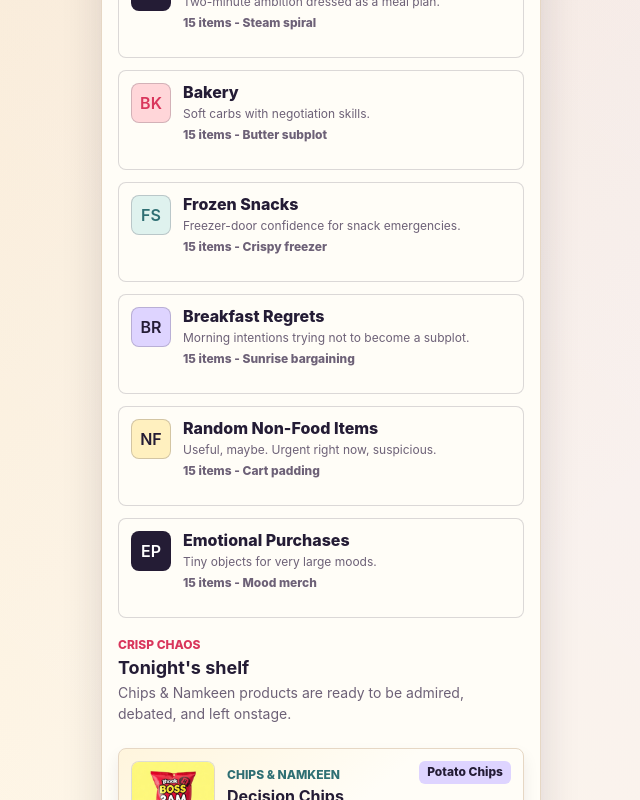
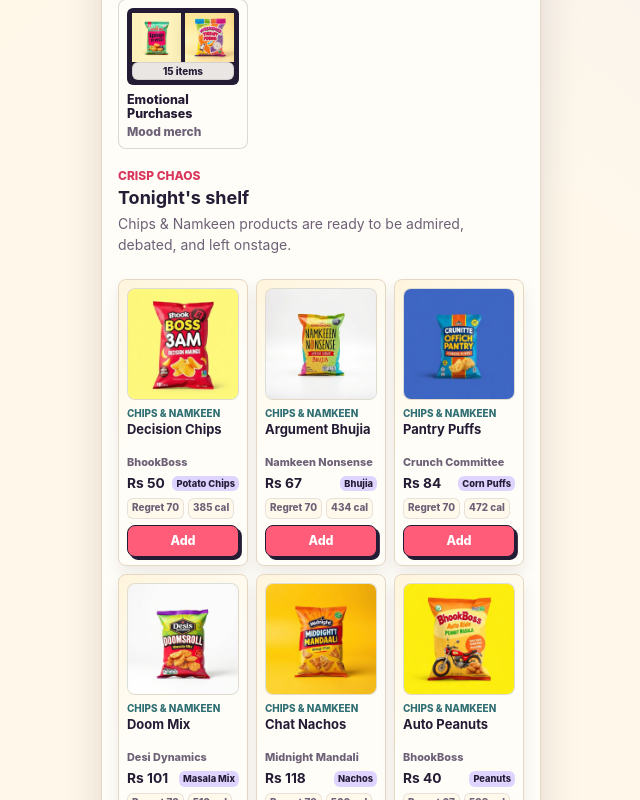
Before and after one commit to vedantlfc/BlinkaMart, a React (Vite) app: page / in a window 1280 px wide. Shown: the part 1340-2140 px from the top of the page, without its empty margins (319-959 px from the left). Built offline with nearby package versions, Linux system fonts and the light colour scheme.

Commit message:
Changed to Grid style

```diff
--- a/src/components/CategoryTile.tsx
+++ b/src/components/CategoryTile.tsx
@@ -1,16 +1,18 @@
 import type { ButtonHTMLAttributes } from "react";
-import type { Category } from "../data/catalog";
+import type { Category, Product } from "../data/catalog";
 
 export interface CategoryTileProps
   extends Omit<ButtonHTMLAttributes<HTMLButtonElement>, "children"> {
   category: Category;
   productCount: number;
+  representativeProducts?: Product[];
   active?: boolean;
 }
 
 export function CategoryTile({
   category,
   productCount,
+  representativeProducts = [],
   active = false,
   className = "",
   type = "button",
@@ -32,15 +34,23 @@ export function CategoryTile({
       type={type}
       {...props}
     >
-      <span className="category-tile__mark" aria-hidden="true">
-        {category.mark}
+      <span className="category-tile__art" aria-hidden="true">
+        {representativeProducts.slice(0, 2).map((product) => (
+          <img
+            alt=""
+            key={product.id}
+            loading="lazy"
+            src={product.imageSrc}
+          />
+        ))}
+        {representativeProducts.length === 0 ? (
+          <span className="category-tile__mark">{category.mark}</span>
+        ) : null}
+        <span className="category-tile__count">{productCount} items</span>
       </span>
       <span className="category-tile__body">
         <span className="category-tile__name">{category.name}</span>
-        <span className="category-tile__description">{category.description}</span>
-        <span className="category-tile__meta">
-          {productCount} items - {category.vibe}
-        </span>
+        <span className="category-tile__meta">{category.vibe}</span>
       </span>
     </button>
   );
--- a/src/components/ProductCartCard.tsx
+++ b/src/components/ProductCartCard.tsx
@@ -38,32 +38,24 @@ export function ProductCartCard({
               <span className="product-card__category">{categoryName}</span>
               <h3>{product.name}</h3>
               <span className="product-card__meta">
-                {product.brandName} - {product.subcategory}
+                {product.brandName}
               </span>
             </div>
-            {product.tag ? <span className="product-card__tag">{product.tag}</span> : null}
           </div>
-
-          <p>{product.subtitle}</p>
         </div>
       </div>
 
-      <dl className="product-card__stats" aria-label={`${product.name} stats`}>
-        <div>
-          <dt>Price</dt>
-          <dd>Rs {product.price}</dd>
-        </div>
+      <div className="product-card__price-row">
+        <strong>Rs {product.price}</strong>
+        {product.tag ? <span className="product-card__tag">{product.tag}</span> : null}
+      </div>
+
+      <div className="product-card__stat-strip" aria-label={`${product.name} stats`}>
+        <span>Regret {product.regretScore}</span>
         {showCalories ? (
-          <div>
-            <dt>Calories</dt>
-            <dd>{product.calories}</dd>
-          </div>
+          <span>{product.calories} cal</span>
         ) : null}
-        <div>
-          <dt>Regret</dt>
-          <dd>{product.regretScore}/100</dd>
-        </div>
-      </dl>
+      </div>
 
       {inCart ? (
         <div className="cart-controls" aria-label={`${product.name} quantity controls`}>
--- a/src/pages/HomePage.tsx
+++ b/src/pages/HomePage.tsx
@@ -105,6 +105,15 @@ export function HomePage() {
     }, {} as Record<CategoryId, number>);
   }, []);
 
+  const categoryPreviewProducts = useMemo(() => {
+    return categories.reduce<Record<CategoryId, typeof products>>((previewProducts, category) => {
+      previewProducts[category.id] = products
+        .filter((product) => product.categoryId === category.id)
+        .slice(0, 2);
+      return previewProducts;
+    }, {} as Record<CategoryId, typeof products>);
+  }, []);
+
   function handleCategorySelect(categoryId: CategoryId) {
     setSelectedCategoryId(categoryId);
     setSearchQuery("");
@@ -192,6 +201,7 @@ export function HomePage() {
               key={category.id}
               category={category}
               productCount={productCountByCategory[category.id]}
+              representativeProducts={categoryPreviewProducts[category.id]}
               active={!normalizedQuery && selectedCategoryId === category.id}
               onClick={() => handleCategorySelect(category.id)}
             />
--- a/src/pages/ProductsPage.tsx
+++ b/src/pages/ProductsPage.tsx
@@ -3,6 +3,7 @@ import { useNavigate, useSearchParams } from "react-router-dom";
 import { BottomCartBar } from "../components/BottomCartBar";
 import { Button } from "../components/Button";
 import { CategoryChip } from "../components/CategoryChip";
+import { CategoryTile } from "../components/CategoryTile";
 import { EmptyState } from "../components/EmptyState";
 import { PageHeader } from "../components/PageHeader";
 import { ProductCartCard } from "../components/ProductCartCard";
@@ -58,6 +59,24 @@ export function ProductsPage() {
       return Boolean(matchesCategory) && (!normalizedQuery || searchable.includes(normalizedQuery));
     });
   }, [normalizedQuery, selectedCategoryId]);
+
+  const productCountByCategory = useMemo(() => {
+    return categories.reduce<Record<CategoryId, number>>((counts, category) => {
+      counts[category.id] = products.filter(
+        (product) => product.categoryId === category.id,
+      ).length;
+      return counts;
+    }, {} as Record<CategoryId, number>);
+  }, []);
+
+  const categoryPreviewProducts = useMemo(() => {
+    return categories.reduce<Record<CategoryId, typeof products>>((previewProducts, category) => {
+      previewProducts[category.id] = products
+        .filter((product) => product.categoryId === category.id)
+        .slice(0, 2);
+      return previewProducts;
+    }, {} as Record<CategoryId, typeof products>);
+  }, []);
 
   useEffect(() => {
     if (!toastMessage) {
@@ -133,16 +152,23 @@ export function ProductsPage() {
               : `${filteredProducts.length} products visible.`}
           </p>
         </div>
-        <div className="chip-list" aria-label="Product category filters">
+        <div className="chip-list chip-list--reset" aria-label="Product category reset">
           <CategoryChip
-            label="All"
+            label="All shelves"
             active={Boolean(normalizedQuery) || selectedCategoryId === "all"}
             onClick={() => handleCategorySelect("all")}
           />
+        </div>
+        <div
+          className="category-grid category-grid--browse"
+          aria-label="Product category filters"
+        >
           {categories.map((category) => (
-            <CategoryChip
+            <CategoryTile
               key={category.id}
-              label={category.name}
+              category={category}
+              productCount={productCountByCategory[category.id]}
+              representativeProducts={categoryPreviewProducts[category.id]}
               active={!normalizedQuery && selectedCategoryId === category.id}
               onClick={() => handleCategorySelect(category.id)}
             />
--- a/src/styles/global.css
+++ b/src/styles/global.css
@@ -423,7 +423,12 @@ p {
 
 .category-grid {
   display: grid;
-  gap: var(--space-3);
+  grid-template-columns: repeat(3, minmax(0, 1fr));
+  gap: var(--space-2);
+}
+
+.category-grid--browse {
+  margin-top: var(--space-1);
 }
 
 .chip-list {
@@ -438,6 +443,13 @@ p {
   margin: 0 calc(var(--space-1) * -1);
   padding: 0 var(--space-1) var(--space-1);
   scrollbar-width: thin;
+}
+
+.filter-panel .chip-list--reset {
+  overflow: visible;
+  flex-wrap: wrap;
+  margin: 0;
+  padding: 0;
 }
 
 .filter-panel .category-chip {
@@ -467,11 +479,12 @@ p {
 .category-tile {
   display: grid;
   width: 100%;
-  min-height: 6.25rem;
-  grid-template-columns: auto minmax(0, 1fr);
-  gap: var(--space-3);
-  align-items: start;
-  padding: var(--space-3);
+  min-height: 8.25rem;
+  min-width: 0;
+  grid-template-rows: auto minmax(0, 1fr);
+  gap: var(--space-2);
+  align-items: stretch;
+  padding: var(--space-2);
   border: 1px solid rgb(36 28 53 / 0.16);
   border-radius: var(--radius-md);
   background: var(--color-surface);
@@ -500,35 +513,87 @@ p {
 
 .category-tile__mark {
   display: grid;
-  width: 2.5rem;
-  height: 2.5rem;
+  width: 100%;
+  height: 100%;
   place-items: center;
-  border: 1px solid rgb(36 28 53 / 0.2);
-  border-radius: var(--radius-md);
+  color: var(--color-text);
+  font-weight: var(--font-weight-medium);
+}
+
+.category-tile__art {
+  position: relative;
+  display: grid;
+  min-height: 4.3rem;
+  grid-template-columns: repeat(2, minmax(0, 1fr));
+  gap: var(--space-1);
+  align-items: center;
+  padding: var(--space-1) var(--space-1) 1.35rem;
+  overflow: hidden;
+  border: 1px solid rgb(36 28 53 / 0.12);
+  border-radius: var(--radius-sm);
   background: var(--color-accent-soft);
-  font-weight: var(--font-weight-medium);
-}
-
+}
+
+.category-tile__art img {
+  display: block;
+  width: 100%;
+  height: 100%;
+  min-width: 0;
+  object-fit: contain;
+  filter: drop-shadow(0 0.3rem 0.45rem rgb(36 28 53 / 0.12));
+}
+
+.category-tile__art img:only-of-type {
+  width: 72%;
+  grid-column: 1 / -1;
+  justify-self: center;
+}
+
+.category-tile__count {
+  position: absolute;
+  right: var(--space-1);
+  bottom: var(--space-1);
+  left: var(--space-1);
+  display: block;
+  overflow: hidden;
+  padding: 0.15rem var(--space-1);
+  border: 1px solid rgb(36 28 53 / 0.1);
+  border-radius: var(--radius-sm);
+  background: rgb(255 253 247 / 0.9);
+  color: var(--color-text);
+  font-size: 0.62rem;
+  font-weight: var(--font-weight-bold);
+  line-height: 1.1;
+  text-align: center;
+  text-overflow: ellipsis;
+  white-space: nowrap;
+}
+
+.category-tile--coral .category-tile__art,
 .category-tile--coral .category-tile__mark {
   background: rgb(255 92 122 / 0.24);
   color: var(--color-primary-strong);
 }
 
+.category-tile--teal .category-tile__art,
 .category-tile--teal .category-tile__mark {
   background: var(--color-secondary-soft);
   color: var(--color-secondary);
 }
 
+.category-tile--lilac .category-tile__art,
 .category-tile--lilac .category-tile__mark {
   background: var(--color-lilac);
   color: var(--color-text);
 }
 
+.category-tile--sunny .category-tile__art,
 .category-tile--sunny .category-tile__mark {
   background: var(--color-accent-soft);
   color: var(--color-text);
 }
 
+.category-tile--ink .category-tile__art,
 .category-tile--ink .category-tile__mark {
   background: var(--color-surface-strong);
   color: white;
@@ -537,13 +602,19 @@ p {
 .category-tile__body {
   display: grid;
   min-width: 0;
-  gap: var(--space-1);
+  align-content: start;
+  gap: 0.15rem;
 }
 
 .category-tile__name {
-  font-size: var(--font-size-md);
-  font-weight: var(--font-weight-bold);
-  line-height: 1.2;
+  display: -webkit-box;
+  min-height: 1.78rem;
+  overflow: hidden;
+  font-size: 0.78rem;
+  font-weight: var(--font-weight-bold);
+  line-height: 1.14;
+  -webkit-box-orient: vertical;
+  -webkit-line-clamp: 2;
 }
 
 .category-tile__description,
@@ -554,7 +625,11 @@ p {
 }
 
 .category-tile__meta {
-  font-weight: var(--font-weight-bold);
+  display: -webkit-box;
+  overflow: hidden;
+  font-weight: var(--font-weight-bold);
+  -webkit-box-orient: vertical;
+  -webkit-line-clamp: 2;
 }
 
 .product-shelf {
@@ -569,13 +644,16 @@ p {
 
 .product-list {
   display: grid;
-  gap: var(--space-3);
+  grid-template-columns: repeat(3, minmax(0, 1fr));
+  gap: var(--space-2);
 }
 
 .product-card {
   display: grid;
-  gap: var(--space-2);
-  padding: var(--space-3);
+  min-width: 0;
+  align-content: start;
+  gap: 0.4rem;
+  padding: var(--space-2);
   border: var(--border-standard);
   border-radius: var(--radius-md);
   background:
@@ -593,8 +671,8 @@ p {
 
 .product-card__top {
   display: grid;
-  grid-template-columns: 5.25rem minmax(0, 1fr);
-  gap: var(--space-3);
+  grid-template-columns: minmax(0, 1fr);
+  gap: var(--space-2);
   align-items: start;
   min-width: 0;
 }
@@ -615,7 +693,7 @@ p {
 .product-card__body {
   display: grid;
   min-width: 0;
-  gap: var(--space-2);
+  gap: var(--space-1);
 }
 
 .product-card__media img {
@@ -627,40 +705,47 @@ p {
 
 .product-card__header {
   display: grid;
+  min-width: 0;
   gap: var(--space-1);
 }
 
 .product-card__category,
 .product-card__tag {
-  display: inline-flex;
-  width: fit-content;
-  border-radius: var(--radius-sm);
-  font-size: var(--font-size-xs);
+  display: block;
+  max-width: 100%;
+  overflow: hidden;
+  border-radius: var(--radius-sm);
+  font-size: 0.62rem;
   font-weight: var(--font-weight-bold);
   line-height: 1.2;
+  text-overflow: ellipsis;
+  white-space: nowrap;
 }
 
 .product-card__category {
-  margin-bottom: var(--space-1);
+  margin-bottom: 0.15rem;
   color: var(--color-secondary);
   text-transform: uppercase;
 }
 
 .product-card__meta {
   display: block;
-  margin-top: var(--space-1);
-  color: var(--color-muted);
-  font-size: var(--font-size-xs);
+  overflow: hidden;
+  margin-top: 0.15rem;
+  color: var(--color-muted);
+  font-size: 0.68rem;
   font-weight: var(--font-weight-bold);
   line-height: 1.3;
-  overflow-wrap: anywhere;
+  text-overflow: ellipsis;
+  white-space: nowrap;
 }
 
 .product-card h3 {
   display: -webkit-box;
+  min-height: 1.9rem;
   overflow: hidden;
-  font-size: var(--font-size-md);
-  line-height: 1.18;
+  font-size: 0.81rem;
+  line-height: 1.16;
   -webkit-box-orient: vertical;
   -webkit-line-clamp: 2;
 }
@@ -676,9 +761,50 @@ p {
 }
 
 .product-card__tag {
-  padding: var(--space-1) var(--space-2);
+  min-width: 0;
+  padding: 0.15rem var(--space-1);
   background: var(--color-lilac);
   color: var(--color-text);
+  font-size: 0.58rem;
+  text-align: center;
+}
+
+.product-card__price-row {
+  display: flex;
+  min-width: 0;
+  align-items: center;
+  justify-content: space-between;
+  gap: var(--space-1);
+}
+
+.product-card__price-row strong {
+  flex: 0 0 auto;
+  font-size: 0.86rem;
+  line-height: 1.1;
+}
+
+.product-card__price-row span {
+  min-width: 0;
+}
+
+.product-card__stat-strip {
+  display: flex;
+  min-height: 1.3rem;
+  flex-wrap: wrap;
+  gap: var(--space-1);
+}
+
+.product-card__stat-strip span {
+  display: inline-flex;
+  min-width: 0;
+  padding: 0.18rem var(--space-1);
+  border: 1px solid rgb(36 28 53 / 0.1);
+  border-radius: var(--radius-sm);
+  background: rgb(255 248 234 / 0.78);
+  color: var(--color-muted);
+  font-size: 0.62rem;
+  font-weight: var(--font-weight-bold);
+  line-height: 1.1;
 }
 
 .product-card__stats {
@@ -710,7 +836,11 @@ p {
 }
 
 .product-card .button {
-  justify-self: start;
+  width: 100%;
+  min-height: 2rem;
+  justify-self: stretch;
+  padding: 0.4rem var(--space-1);
+  font-size: 0.78rem;
 }
 
 .cart-controls {
@@ -722,6 +852,26 @@ p {
 
 .cart-controls .button {
   min-width: 2.5rem;
+}
+
+.product-card .cart-controls {
+  grid-template-columns: repeat(3, minmax(0, 1fr));
+  gap: var(--space-1);
+}
+
+.product-card .cart-controls .button {
+  min-width: 0;
+  min-height: 2rem;
+}
+
+.product-card .cart-controls .button:last-child {
+  grid-column: 1 / -1;
+}
+
+.product-card .cart-controls__quantity {
+  min-width: 0;
+  min-height: 2rem;
+  font-size: 0.8rem;
 }
 
 .cart-controls__quantity {
```
